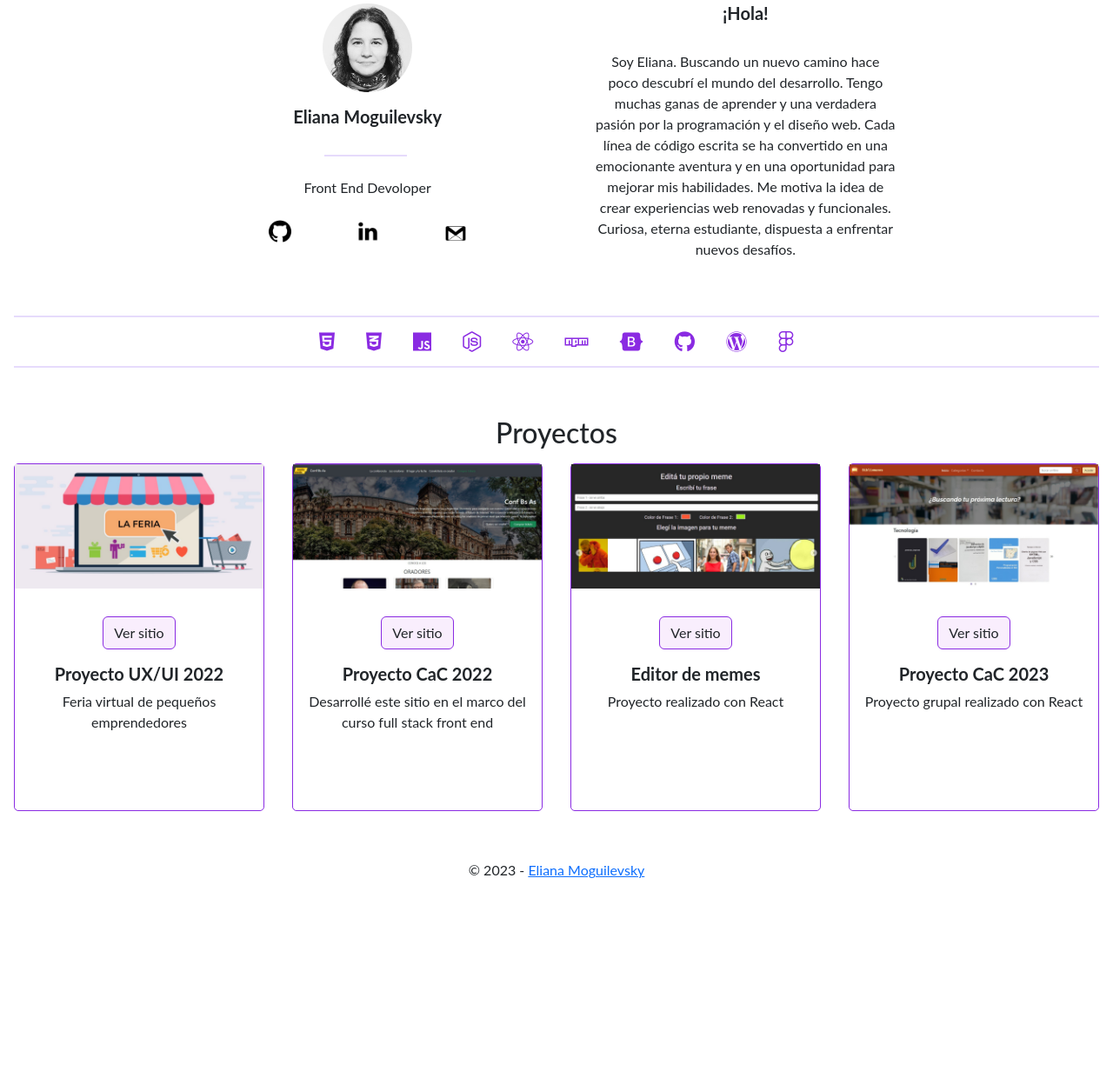
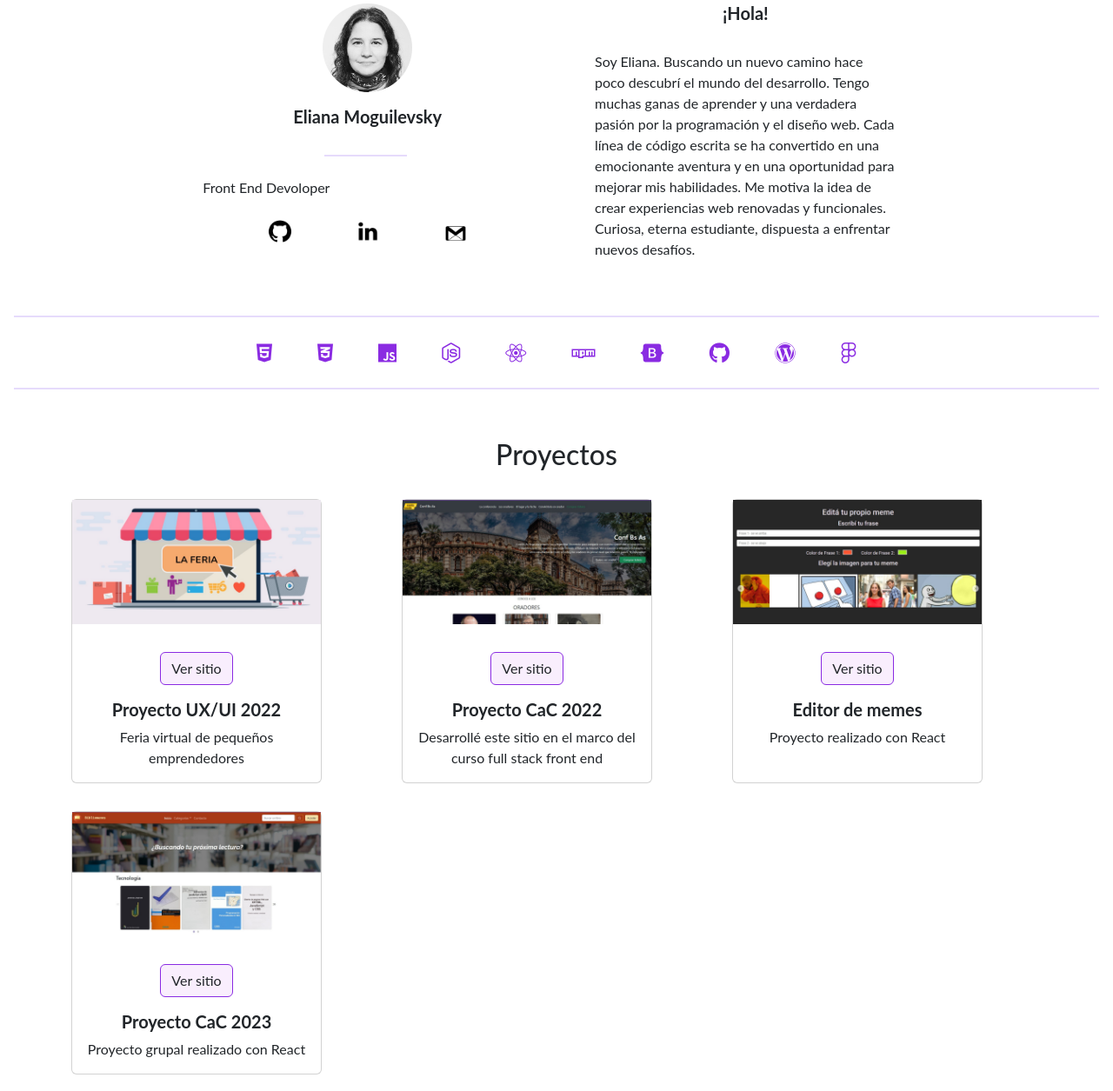
Before and after one commit to ElianaMoguilevsky/ID-Card-Web, a website: page index.html in a window 1280 px wide. Shown: the part 109-1364 px from the top of the page at 87% size. Before the commit the page ends 1138 px from the top, so only its background shows below. Drawn offline with nearby package versions, Linux system fonts and the light colour scheme.

Commit message:
fix: organizacion iconos y tarjetas proyectos

```diff
--- a/css/style.css
+++ b/css/style.css
@@ -1,4 +1,4 @@
-body {
+* {
     margin: 0;
     padding: 0;
     font-family: 'Lato', 'Gill Sans', 'Gill Sans MT', Calibri, 'Trebuchet MS', sans-serif;
@@ -40,8 +40,6 @@ img.card-img-top {
     background-color: rgb(249, 238, 253);
 }
 
-
-
 footer {
     bottom: 0px;
     display: flex;
@@ -51,7 +49,7 @@ footer {
 
 }
 
-.card-text {
+.-text {
     word-wrap: normal;
     text-align: center;
 }
@@ -93,13 +91,12 @@ justify-content: space-evenly
 
 }
 
-.card-proy {
+.-proy {
     border: solid!important;
     border-width: 1px!important;
     border-color: blueviolet!important;
     border-radius: 5px!important;
-    min-width: 200px;
-    min-height: 400px;
+
 
 }
 
@@ -114,4 +111,5 @@ justify-content: space-evenly
 
 #proyectos {
     margin-bottom: 30px;
+
 }
--- a/index.html
+++ b/index.html
@@ -15,7 +15,7 @@
 <body>
 
   <header>
-    <nav class="navbar navbar-expand-md position-fixed container-fluid z-1">
+    <nav class="navbar navbar-expand-md position-fixed z-1 w-100">
       <div class="container">
 
         <button class="navbar-toggler" type="button" data-bs-toggle="collapse" data-bs-target="#navbarNavDropdown"
@@ -28,19 +28,23 @@
               <a class="nav-link active" aria-current="page" href="#">Sobre mí</a>
             </li>
             <li class="nav-item">
-              <a class="nav-link active" href="https://drive.google.com/file/d/1QpRxeb5GaGoOT727bHFx5DxMVh1hvJt-/view?usp=sharing" target="_blank">Curriculum</a>
+              <a class="nav-link active"
+                href="https://drive.google.com/file/d/1QpRxeb5GaGoOT727bHFx5DxMVh1hvJt-/view?usp=sharing"
+                target="_blank">Curriculum</a>
             </li>
             <li class="nav-item">
               <a class="nav-link active" href="#proyectos">Proyectos</a>
             </li>
             <li class="nav-item dropdown">
-              <a class="nav-link active dropdown-toggle" href="#" role="button" data-bs-toggle="dropdown" aria-expanded="false">
+              <a class="nav-link active dropdown-toggle" href="#" role="button" data-bs-toggle="dropdown"
+                aria-expanded="false">
                 Contacto
               </a>
               <ul class="dropdown-menu">
                 <li><a class="dropdown-item" href="mailto: eliana.moguilevsky@gmail.com" target="blank">Correo</a></li>
                 <li><a class="dropdown-item" href="https://github.com/ElianaMoguilevsky" target="blank">Github</a></li>
-                <li><a class="dropdown-item" href="https://www.linkedin.com/in/elianamoguilevsky/" target="blank">LinkedIn</a></li>
+                <li><a class="dropdown-item" href="https://www.linkedin.com/in/elianamoguilevsky/"
+                    target="blank">LinkedIn</a></li>
               </ul>
             </li>
 
@@ -50,10 +54,10 @@
     </nav>
   </header>
 
-  <section class="mt-4 z-0">
+  <section class="mt-4">
     <div class="row row-cols-1 row-cols-md-3 g-4 justify-content-center align-items-center">
       <div class="col">
-        <div class="card h-100 border-0 mt-5" >
+        <div class="card h-100 border-0 mt-5">
           <br>
           <img src="img/eliana.jpg" class="card-img-top w-25" alt="foto de Eliana">
           <div class="card-body">
@@ -64,11 +68,14 @@
             <p class="card-text">Front End Devoloper</p>
             <div class="iconContainer mt-4">
               <a href="https://github.com/ElianaMoguilevsky" target="blank">
-                <img src="./img/icons/291716_github_logo_social network_social_icon.png" style="max-width: 26px; max-height: 26px;" alt="Github"></a>
+                <img src="./img/icons/291716_github_logo_social network_social_icon.png"
+                  style="max-width: 26px; max-height: 26px;" alt="Github"></a>
               <a href="https://www.linkedin.com/in/elianamoguilevsky/" target="blank">
-                <img src="./img/icons/367593_linkedin_business_network_social_icon.png" style="max-width: 26px; max-height: 26px;" alt="LinkedIn"></a>
+                <img src="./img/icons/367593_linkedin_business_network_social_icon.png"
+                  style="max-width: 26px; max-height: 26px;" alt="LinkedIn"></a>
               <a href="mailto: eliana.moguilevsky@gmail.com" target="blank">
-                <img src="./img/icons/1181190_email_gmail_google_mail_icon.png" class="mt-1" style="max-width: 26px; max-height: 26px;" alt="enviar correo"></a>
+                <img src="./img/icons/1181190_email_gmail_google_mail_icon.png" class="mt-1"
+                  style="max-width: 26px; max-height: 26px;" alt="enviar correo"></a>
             </div>
           </div>
         </div>
@@ -79,7 +86,11 @@
             <br>
             <h5 class="card-title">¡Hola!</h5>
             <br>
-            <p class="card-text">Soy Eliana. Buscando un nuevo camino hace poco descubrí el mundo del desarrollo. Tengo muchas ganas de aprender y una verdadera pasión por la programación y el diseño web. Cada línea de código escrita se ha convertido en una emocionante aventura y en una oportunidad para mejorar mis habilidades. Me motiva la idea de crear experiencias web renovadas y funcionales. Curiosa, eterna estudiante, dispuesta a enfrentar nuevos desafíos.</p>
+            <p class="card-text">Soy Eliana. Buscando un nuevo camino hace poco descubrí el mundo del desarrollo. Tengo
+              muchas ganas de aprender y una verdadera pasión por la programación y el diseño web. Cada línea de código
+              escrita se ha convertido en una emocionante aventura y en una oportunidad para mejorar mis habilidades. Me
+              motiva la idea de crear experiencias web renovadas y funcionales. Curiosa, eterna estudiante, dispuesta a
+              enfrentar nuevos desafíos.</p>
           </div>
         </div>
       </div>
@@ -92,84 +103,90 @@
     <div class="iconos">
 
       <div class="card text-center mt-3 border-0">
-  <div class="card-body container-fluid">
+        <div class="card-body">
           <div class="linea-horizontal-iconos"></div>
-    <i class="fa-brands fa-html5 fa-xl mx-2 p-2" style="color: blueviolet;"></i>
-    <i class="fa-brands fa-css3-alt fa-xl mx-2 p-2" style="color: blueviolet;"></i>
-    <i class="fa-brands fa-js fa-xl mx-2 p-2" style="color: blueviolet;"></i>
-    <i class="fa-brands fa-node-js fa-xl mx-2 p-2" style="color: blueviolet;"></i>
-    <i class="fa-brands fa-react fa-xl mx-2 p-2" style="color: blueviolet;"></i>
-    <i class="fa-brands fa-npm fa-xl mx-2 p-2" style="color: blueviolet;"></i>
-    <i class="fa-brands fa-bootstrap fa-xl mx-2 p-2" style="color: blueviolet;"></i>
-    <i class="fa-brands fa-github fa-xl mx-2 p-2" style="color: blueviolet;"></i>
-    <i class="fa-brands fa-wordpress fa-xl mx-2 p-2" style="color: blueviolet;"></i>
-    <i class="fa-brands fa-figma fa-xl mx-2 p-2" style="color: blueviolet;"></i>
+          <i class="fa-brands fa-html5 fa-xl p-4" style="color: blueviolet;"></i>
+          <i class="fa-brands fa-css3-alt fa-xl p-4" style="color: blueviolet;"></i>
+          <i class="fa-brands fa-js fa-xl p-4" style="color: blueviolet;"></i>
+          <i class="fa-brands fa-node-js fa-xl p-4" style="color: blueviolet;"></i>
+          <i class="fa-brands fa-react fa-xl p-4" style="color: blueviolet;"></i>
+          <i class="fa-brands fa-npm fa-xl p-4" style="color: blueviolet;"></i>
+          <i class="fa-brands fa-bootstrap fa-xl p-4" style="color: blueviolet;"></i>
+          <i class="fa-brands fa-github fa-xl p-4" style="color: blueviolet;"></i>
+          <i class="fa-brands fa-wordpress fa-xl p-4" style="color: blueviolet;"></i>
+          <i class="fa-brands fa-figma fa-xl p-4" style="color: blueviolet;"></i>
           <div class="linea-horizontal-iconos"></div>
         </div>
 
       </div>
 
-
-
   </section>
 
+  <!-- Proyectos -->
   <section id="proyectos">
-<!-- Proyectos -->
 
     <br>
     <h2 style="text-align: center;" class="mb-3">Proyectos</h2>
 
-<div class="card-group justify-content-center">
-
-
-
-  <div class="card mx-3 mb-3 card-proy h-100 text-center">
-    <img src="./img/proyectos/proy_ux_ui.png" class="img-fluid card-img-fluid" alt="Proyecto UX UI 2022">
+    <div class="card-group container d-flex justify-content-center">
+      <div class="row">
+        <div class="col mt-3 mb-3 justify-content-center">
+      <div class="card card-proy h-100 text-center" style="width: 18rem;">
+        <a href="https://docs.google.com/presentation/d/1kBFp8xmFy-jDM7mi845hvvE9002kRRX64N-Z6Sl5VX0/edit?usp=sharing"
+          target="_blank"><img src="./img/proyectos/proy_ux_ui.png" class="img-fluid card-img-fluid" alt="Proyecto UX UI 2022"></a>
         <div class="card-body">
-      <a href="https://docs.google.com/presentation/d/1kBFp8xmFy-jDM7mi845hvvE9002kRRX64N-Z6Sl5VX0/edit?usp=sharing" target="_blank"
-      class="btn btn-ligth card-btn mb-3 mt-3">Ver sitio</a>
+        <a href="https://docs.google.com/presentation/d/1kBFp8xmFy-jDM7mi845hvvE9002kRRX64N-Z6Sl5VX0/edit?usp=sharing"
+           target="_blank" class="btn btn-ligth card-btn mb-3 mt-3">Ver sitio</a>
         <h5 class="card-title">Proyecto UX/UI 2022</h5>
         <p class="card-text">Feria virtual de pequeños emprendedores</p>
-
+        </div>
       </div>
     </div>
 
-  <div class="card mx-3 mb-3 card-proy h-100 text-center">
-    <img src="./img/proyectos/proy_int_front_cac_2022.png" class="img-fluid card-img-fluid" alt="Proyecto CAC Full Stack Front End">
+    <div class="col mt-3 mb-3">
+      <div class="card card-proy h-100 text-center" style="width: 18rem;">
+        <a href="https://tp-integrador-full-stack-nodejs.netlify.app/" target="_blank"><img src="./img/proyectos/proy_int_front_cac_2022.png" class="img-fluid card-img-fluid"
+          alt="Proyecto CAC Full Stack Front End"></a>
         <div class="card-body">
           <a href="https://tp-integrador-full-stack-nodejs.netlify.app/" target="_blank"
             class="btn btn-ligth card-btn mb-3 mt-3">Ver sitio</a>
           <h5 class="card-title">Proyecto CaC 2022</h5>
           <p class="card-text">Desarrollé este sitio en el marco del curso full stack front end</p>
-
+        </div>
       </div>
     </div>
 
-  <div class="card mx-3 mb-3 card-proy h-100 text-center">
-    <img src="./img/proyectos/editor_de_memes_react_2023.png" class="img-fluid card-img-fluid" alt="Proyecto Editor de memes con React">
+    <div class="col mt-3 mb-3">
+      <div class="card card-proy h-100 text-center" style="width: 18rem;">
+        <a href="https://editor-de-memes.netlify.app/" target="_blank">
+        <img src="./img/proyectos/editor_de_memes_react_2023.png" class="img-fluid card-img-fluid"
+          alt="Proyecto Editor de memes con React"></a>
         <div class="card-body">
-      <a href="https://editor-de-memes.netlify.app/" target="_blank"
-      class="btn btn-ligth card-btn mb-3 mt-3">Ver sitio</a>
+          <a href="https://editor-de-memes.netlify.app/" target="_blank" class="btn btn-ligth card-btn mb-3 mt-3">Ver
+            sitio</a>
           <h5 class="card-title">Editor de memes</h5>
           <p class="card-text">Proyecto realizado con React</p>
-
+        </div>
       </div>
     </div>
 
-  <div class="card mx-3 mb-3 card-proy h-100 text-center">
-    <img src="./img/proyectos/bibliomanos.png" class="img-fluid card-img-fluid" alt="Proyecto Editor de memes con React">
+    <div class="col mt-3 mb-3">
+      <div class="card card-proy h-100 text-center" style="width: 18rem;">
+        <a href="https://eliana-moguilevsky-bibliomanos.netlify.app/" target="_blank"><img src="./img/proyectos/bibliomanos.png" class="img-fluid card-img-fluid"
+          alt="Proyecto Editor de memes con React"></a>
         <div class="card-body">
           <a href="https://eliana-moguilevsky-bibliomanos.netlify.app/" target="_blank"
             class="btn btn-ligth card-btn mb-3 mt-3">Ver sitio</a>
           <h5 class="card-title">Proyecto CaC 2023</h5>
           <p class="card-text">Proyecto grupal realizado con React</p>
-
+        </div>
       </div>
     </div>
 
     </div>
 
-
+  </div>
+</div>
     </div>
   </section>
 
```
Lines whose indentation alone changed are shown as unchanged.
